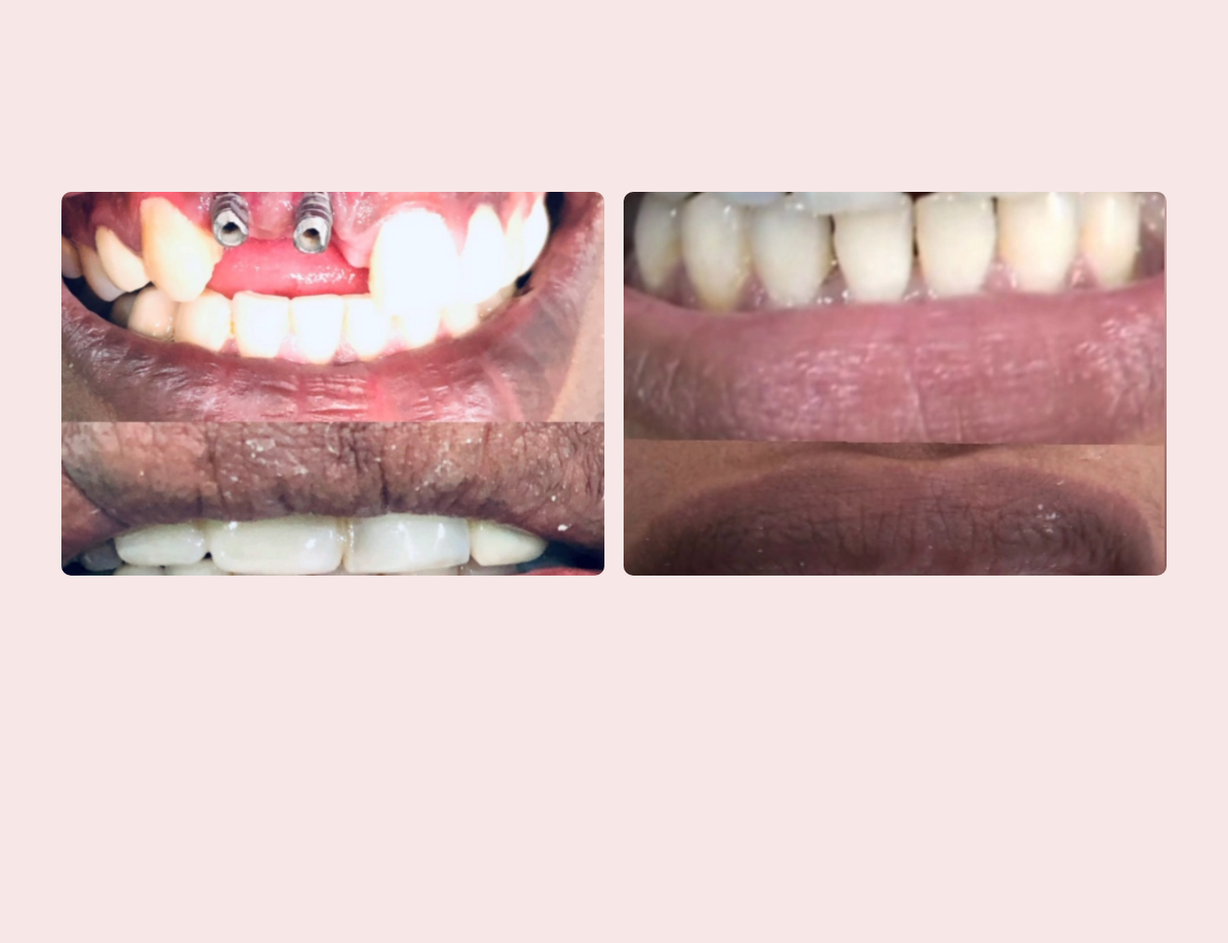
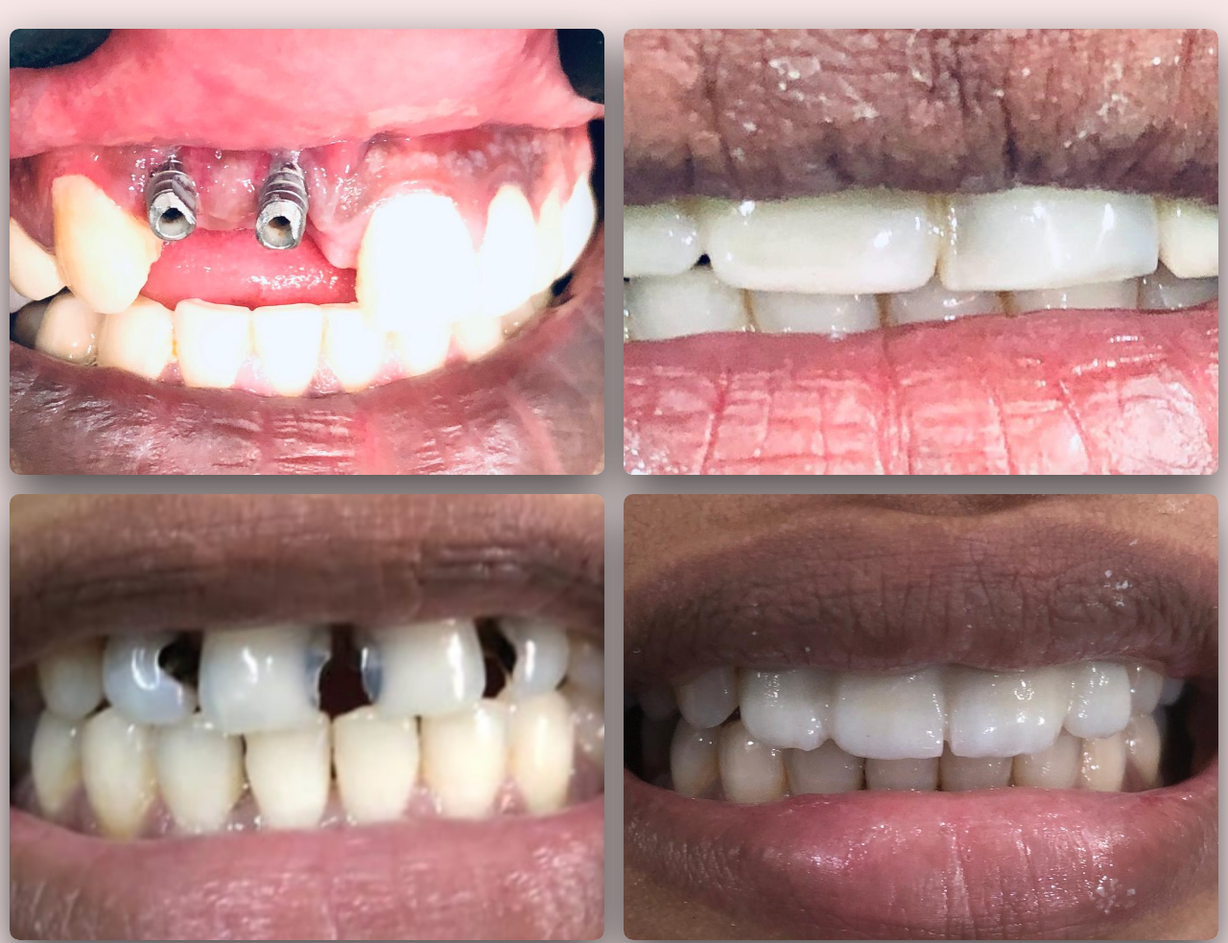
Before and after one commit to salini-360/clinicvideo, a plain HTML site: page index.html in a window 1280 px wide. Shown: the top 983 px of the page at 96% size. Before the commit the page ends 800 px from the top, so only its background shows below. Drawn offline with Linux system fonts and the light colour scheme.

Commit message:
Update index.html

```diff
--- a/index.html
+++ b/index.html
@@ -3,92 +3,127 @@
 <head>
     <meta charset="UTF-8">
     <meta name="viewport" content="width=device-width, initial-scale=1.0">
-<title>Two Images Animation</title>
-
+    <title>Ultra Large Sequential Image Grid</title>
     <style>
-*{
-    margin:0;
-    padding:0;
-    box-sizing:border-box;
+        /* Reset and Base Styles */
+        * {
+            box-sizing: border-box;
+            margin: 0;
+            padding: 0;
         }
 
-body{
-    background:#F7E7E7;
-    min-height:100vh;
-    display:flex;
-    justify-content:center;
-    align-items:center;
-    overflow:hidden;
+        body {
+            background: #F7E7E7; /* Dark professional backdrop */
+            display: flex;
+            justify-content: center;
+            align-items: center;
+            min-height: 100vh;
+            overflow-x: hidden; /* Keeps screen clean during large slide-ins */
+            font-family: sans-serif;
+            padding: 20px 0;
         }
 
-.container{
-    width:90%;
-    max-width:1200px;
-    display:grid;
-    grid-template-columns:1fr 1fr;
-    gap:20px;
+        /* Maximum Scale 2x2 Grid Container */
+        .grid-container {
+    display: grid;
+    grid-template-columns: repeat(2, 1fr);
+    grid-template-areas:
+        "img1 img2"
+        "img3 img4";
+    gap: 20px;
+    width: 100%;
+    max-width: 1800px;
+    padding: 10px;
 }
 
-.image-box{
-    overflow:hidden;
-    border-radius:10px;
-    opacity:0;
+.item-1 { grid-area: img1; }
+.item-2 { grid-area: img2; }
+.item-3 { grid-area: img3; }
+.item-4 { grid-area: img4; }
+
+
+        /* Massive Image Wrapper */
+        .grid-item {
+            position: relative;
+            overflow: hidden;
+            border-radius: 10px; /* Enhanced corners for a premium, large-canvas look */
+            box-shadow: 0 20px 50px rgba(0, 0, 0, 0.7);
+            aspect-ratio: 4 / 3; /* Taller aspect ratio makes the images take up much more vertical space */
+            opacity: 0; /* Hidden until its specific sequential cue */
+            animation-duration: 1.1s; /* Slightly longer duration for an elegant, sweeping entrance */
+            animation-timing-function: cubic-bezier(0.25, 1, 0.5, 1);
+            animation-fill-mode: forwards;
         }
 
-.image-box img{
-    width:100%;
-    height:400px;
-    object-fit:cover;
-    display:block;
+        .grid-item img {
+            width: 100%;
+            height: 100%;
+            object-fit: cover;
+            display: block;
         }
 
-/* Left Image */
-.left{
-    animation:slideLeft 1s ease forwards;
+
+        /* --- Custom Keyframe Animations --- */
+
+       @keyframes slideInLeft {
+    from {
+        opacity: 0;
+        transform: translateX(-400px);
     }
-
-@keyframes slideLeft{
-    from{
-        opacity:0;
-        transform:translateX(-300px);
-    }
-    to{
-        opacity:1;
-        transform:translateX(0);
+    to {
+        opacity: 1;
+        transform: translateX(0);
     }
 }
 
-/* Right Image */
-.right{
-    animation:slideRight 1s ease forwards;
-    animation-delay:0.5s;
+@keyframes slideInRight {
+    from {
+        opacity: 0;
+        transform: translateX(400px);
+    }
+    to {
+        opacity: 1;
+        transform: translateX(0);
+    }
 }
 
-@keyframes slideRight{
-    from{
-        opacity:0;
-        transform:translateX(300px);
+/* 1 and 3 come together from left */
+.item-1,
+.item-3 {
+    animation: slideInLeft 1s ease forwards;
+    animation-delay: 0.2s;
 }
-    to{
-        opacity:1;
-        transform:translateX(0);
-    }
+
+/* 2 and 4 come together from right after */
+.item-2,
+.item-4 {
+    animation: slideInRight 1s ease forwards;
+    animation-delay: 1.4s;
 }
     </style>
 </head>
-
 <body>
 
-<div class="container">
-
-    <div class="image-box left">
-        <img src="image1.jpeg" alt="">
+    <div class="grid-container">
+        <!-- 1: Top Left (From Left) -->
+        <div class="grid-item item-1">
+            <img src="img1.jpeg">
 		</div>
 
-    <div class="image-box right">
-        <img src="image2.jpeg" alt="">
+        <!-- 2: Top Right (From Right) -->
+        <div class="grid-item item-2">
+            <img src="img.jpeg">
 		</div>
 
+        <!-- 3: Bottom Left (From Left) -->
+        <div class="grid-item item-3">
+            <img src="img3.jpeg">
+		</div>
+
+        <!-- 4: Bottom Right (From Right) -->
+        <div class="grid-item item-4">
+            <img src="img4.jpeg">
+		</div>
     </div>
 
 </body>
```
Lines whose indentation alone changed are shown as unchanged.
